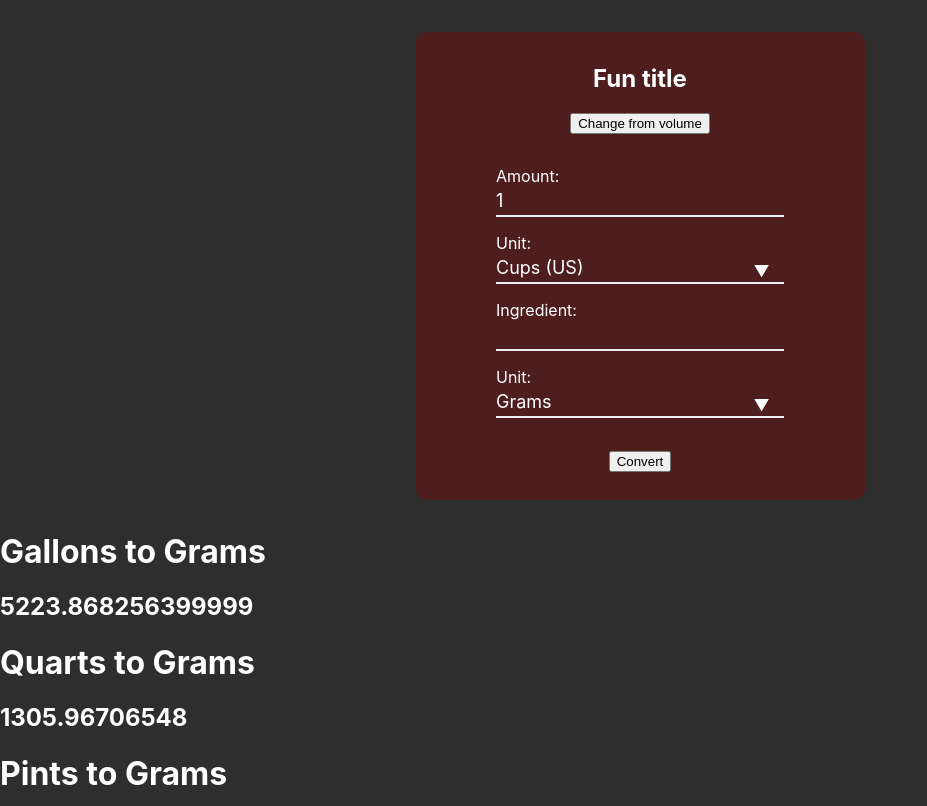
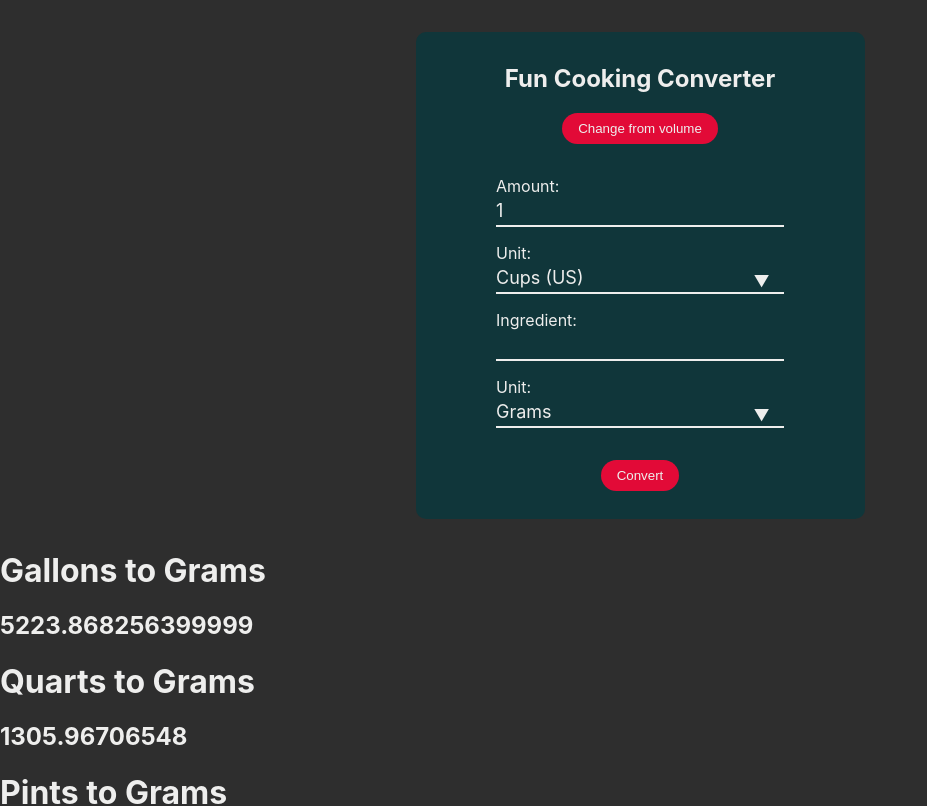
Before and after one commit to BenBasic/Fun-Cooking-Converter, a React (Create React App) app: page / in a window 1280 px wide. Shown: the top 806 px of the page, without its empty margins (0-927 px from the left). Built offline with nearby package versions, Linux system fonts and the light colour scheme.

Commit message:
Changed color scheme of converter form, changed buttons from default style to something which looks nicer, replaced how error handling is managed so that it doesnt cause conflicts with the converter form layout

```diff
--- a/src/components/Converter.js
+++ b/src/components/Converter.js
@@ -254,12 +254,12 @@ export default function Converter() {
 
         if (!ingredientSearch[0]) {
             console.log("NOTHING HERE")
-            setErrorMessage("Please enter an ingredient");
+            setResultState("Please type and select an ingredient from the list");
         }
         else if (!ingredientSearch[0][0] || ingredientSearch[0][0].toLowerCase() !== ingredient.toLowerCase()) {
             console.log("NOTHING HERE 2")
             console.log(ingredient)
-            setErrorMessage("Please select an ingredient from the list");
+            setResultState("Please select an ingredient from the list");
         }
         else if (unitState === "volume") {
             // Grabs amount of what user wants to convert entered from amount field
@@ -371,7 +371,7 @@ export default function Converter() {
             <div className={`convertContainer`}>
 
                 <section className="formContainer">
-                    <h1 className='formTitle'>Fun title</h1>
+                    <h1 className='formTitle'>Fun Cooking Converter</h1>
 
                     <button
                     className="switchButton"
@@ -477,7 +477,10 @@ export default function Converter() {
                                 {ingredientSearch.map(item => (
                                 <li
                                 className="ingredientItem"
-                                onMouseDown={ () => {setCalcState({ ...calcState, ingredient: item[0] })}}
+                                onMouseDown={ () => {
+                                    setCalcState({ ...calcState, ingredient: item[0] })
+
+                                }}
                                 >
                                     {item[0]}
                                 </li>
@@ -534,14 +537,10 @@ export default function Converter() {
                             </ul>
                         </div>
 
-                        {errorMessage && (
-                            <div>
-                                <p className="errorAlert">{errorMessage}</p>
-                            </div>
-                        )}
                         <div className="submitContainer">
                             <button type="submit" className='submitButton'>Convert</button>
                         </div>
+
                     </form>
                 </section>
                 <h1>{resultState}</h1>
--- a/src/index.css
+++ b/src/index.css
@@ -1,3 +1,10 @@
+:root {
+  --palette-color-main: #10363a;
+  --palette-color-accent: #e20a37;
+  --palette-color-accent-soft: #5c4c4f;
+  --palette-color-contrast: #eeeeed;
+}
+
 body {
   margin: 0;
   font-family: -apple-system, BlinkMacSystemFont, 'Segoe UI', 'Roboto', 'Oxygen',
@@ -5,7 +12,7 @@ body {
     sans-serif;
   -webkit-font-smoothing: antialiased;
   -moz-osx-font-smoothing: grayscale;
-  color: white;
+  color: var(--palette-color-contrast);
   background-color: rgb(46, 46, 46);
 }
 
@@ -22,7 +29,7 @@ code {
 	max-width: 425px;
 	border-radius: 10px;
 	padding: .75rem;
-  background-color: rgb(78, 30, 30);
+  background-color: var(--palette-color-main);
 }
 
 .formTitle {
@@ -33,6 +40,25 @@ code {
   max-width: 50%;
   margin-left: auto;
   margin-right: auto;
+}
+
+.submitContainer {
+  margin-top: 2rem;
+  text-align: center;
+}
+
+.switchButton, .submitButton {
+  color: var(--palette-color-contrast);
+  background-color: var(--palette-color-accent);
+  border-radius: 1rem;
+  border-style: none;
+  padding: 0.5rem 1rem 0.5rem 1rem;
+  cursor: pointer;
+}
+
+.switchButton:hover, .submitButton:hover {
+  color: var(--palette-color-contrast);
+  background-color: #ac1231;
 }
 
 #conversion-form {
@@ -46,26 +72,22 @@ code {
   position: relative;
 }
 
-.submitContainer {
-  margin-top: 2rem;
-  text-align: center;
-}
-
 input {
-  color: white;
+  color: var(--palette-color-contrast);
   border: 0;
 	z-index: 1;
 	background-color: transparent;
-	border-bottom: 2px solid #eee;
+	border-bottom: 2px solid var(--palette-color-contrast);
 	font: inherit;
 	font-size: 1.125rem;
 	padding: .25rem 0;
   width: 100%;
+  transition: .25s ease;
 }
 
 input:focus {
 	outline: 0;
-	border-bottom-color: #6658d3;
+	border-bottom-color: var(--palette-color-accent);
 }
 
 
@@ -73,18 +95,19 @@ input:focus {
   font-size: 1.125rem;
 	padding: .25rem 0;
   width: 100%;
-  border-bottom: 2px solid #eee;
+  border-bottom: 2px solid var(--palette-color-contrast);
   margin-top: 0rem;
   margin-bottom: 0rem;
   cursor: pointer;
+  transition: .25s ease;
 }
 
 .unitDropdown:focus {
-  border-bottom-color: #6658d3;
+  border-bottom-color: var(--palette-color-accent);
 }
 
 .unitDropdown:focus ~ .dropdownArrow {
-  color: #6658d3;
+  color: var(--palette-color-accent);
 }
 
 .dropdownArrow {
@@ -102,15 +125,19 @@ input:focus {
   margin-bottom: 0rem;
   padding: 0.4rem 1rem 0.4rem 1rem;
   border-radius: 1rem;
-  background-color: red;
+  background-color: var(--palette-color-accent-soft);
   z-index: 2;
   cursor: pointer;
 }
 
-.unitItem:hover {
-  background-color: blue;
+.unitItem:hover, .ingredientItem:hover {
+  background-color: var(--palette-color-accent);
 }
 
 .hiddenElement {
   display: none;
 }
+
+.errorAlert {
+  text-align: center;
+}
```
